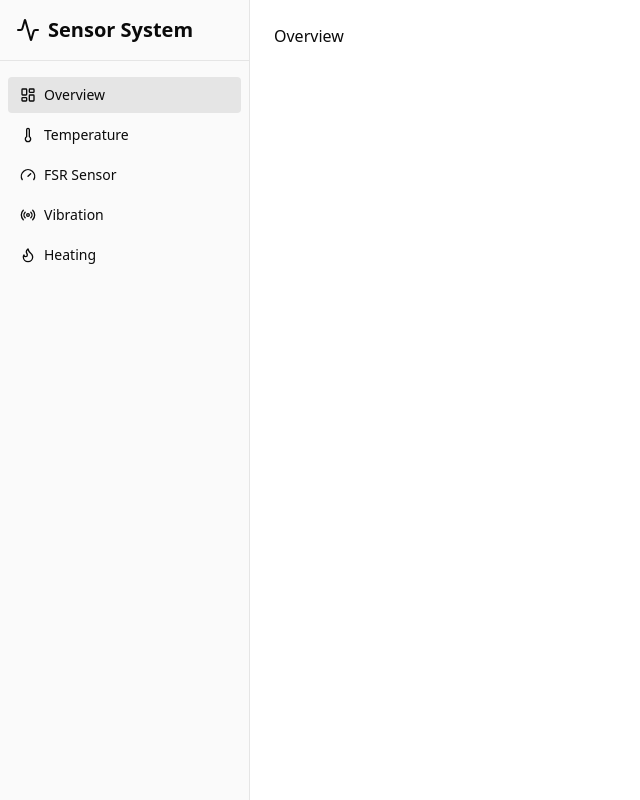
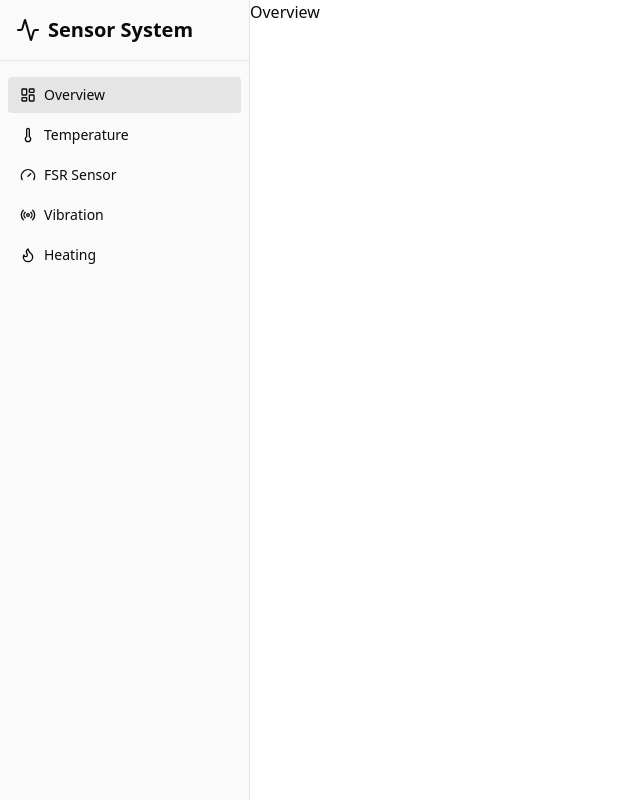
Before and after one commit to yevheniiburkovskyi/prosthetic-hand-dashboard, a React (Vite) app: page / in a window 1280 px wide. Shown: the whole page, without its empty margins (0-640 px from the left). Built offline with nearby package versions, Linux system fonts and the light colour scheme.

Commit message:
fix: enhance layout and spacing across components for improved UI

```diff
--- a/src/App.tsx
+++ b/src/App.tsx
@@ -4,10 +4,10 @@ import Temperature from './pages/Temperature';
 
 const App = () => {
   return (
-    <main className="bg-background flex min-h-screen">
+    <main className="bg-background flex h-screen">
       <NavigationMenu />
 
-      <section className="flex h-full w-full flex-col gap-4 p-6">
+      <section className="flex h-full w-full flex-col gap-4">
         <Routes>
           <Route path="/" element={<div>Overview</div>} />
           <Route path="/temperature" element={<Temperature />} />
--- a/src/components/Header.tsx
+++ b/src/components/Header.tsx
@@ -9,7 +9,7 @@ interface Props extends React.HTMLAttributes<HTMLElement> {
 
 const Header = ({ title, description, ...props }: Props) => {
   return (
-    <header className="flex w-full justify-between" {...props}>
+    <header className="flex w-full justify-between px-6 pt-6" {...props}>
       <div>
         <h1 className="text-3xl font-semibold">{title}</h1>
         {description && <p className="text-neutral-500">{description}</p>}
--- a/src/components/NavigationMenu.tsx
+++ b/src/components/NavigationMenu.tsx
@@ -12,7 +12,7 @@ import { Link } from 'react-router-dom';
 
 const NavigationMenu = () => {
   return (
-    <aside className="min-w-[250px] border-r border-neutral-200 bg-neutral-50 py-4">
+    <aside className="h-screen min-w-[250px] border-r border-neutral-200 bg-neutral-50 py-4">
       <Link className="mb-4 flex items-center gap-2 px-4" to="/">
         <Activity />
         <h3 className="text-xl font-semibold">Sensor System</h3>
--- a/src/index.css
+++ b/src/index.css
@@ -120,6 +120,7 @@
   }
   body {
     @apply bg-background text-foreground font-sans;
+    overflow: hidden;
   }
 
   button:not(:disabled),
--- a/src/pages/Temperature.tsx
+++ b/src/pages/Temperature.tsx
@@ -45,7 +45,7 @@ const Temperature = () => {
         title="Temperature sensors"
         description="Temperature sensor control"
       />
-      <div>
+      <div className="overflow-auto px-6">
         <ul className="mb-4 flex w-full flex-wrap gap-4">
           {mockedTemperature.map((sensor) => (
             <li key={sensor.id} className="flex-1">
```
